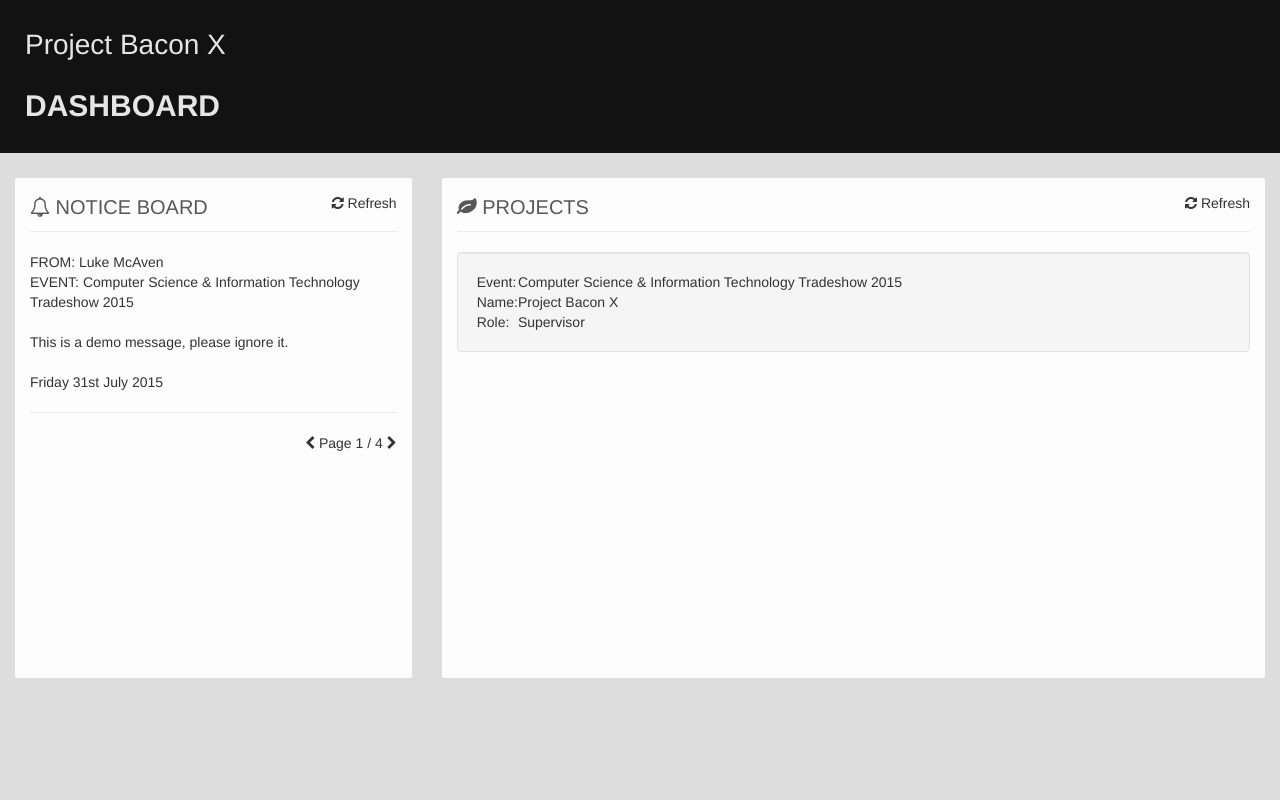
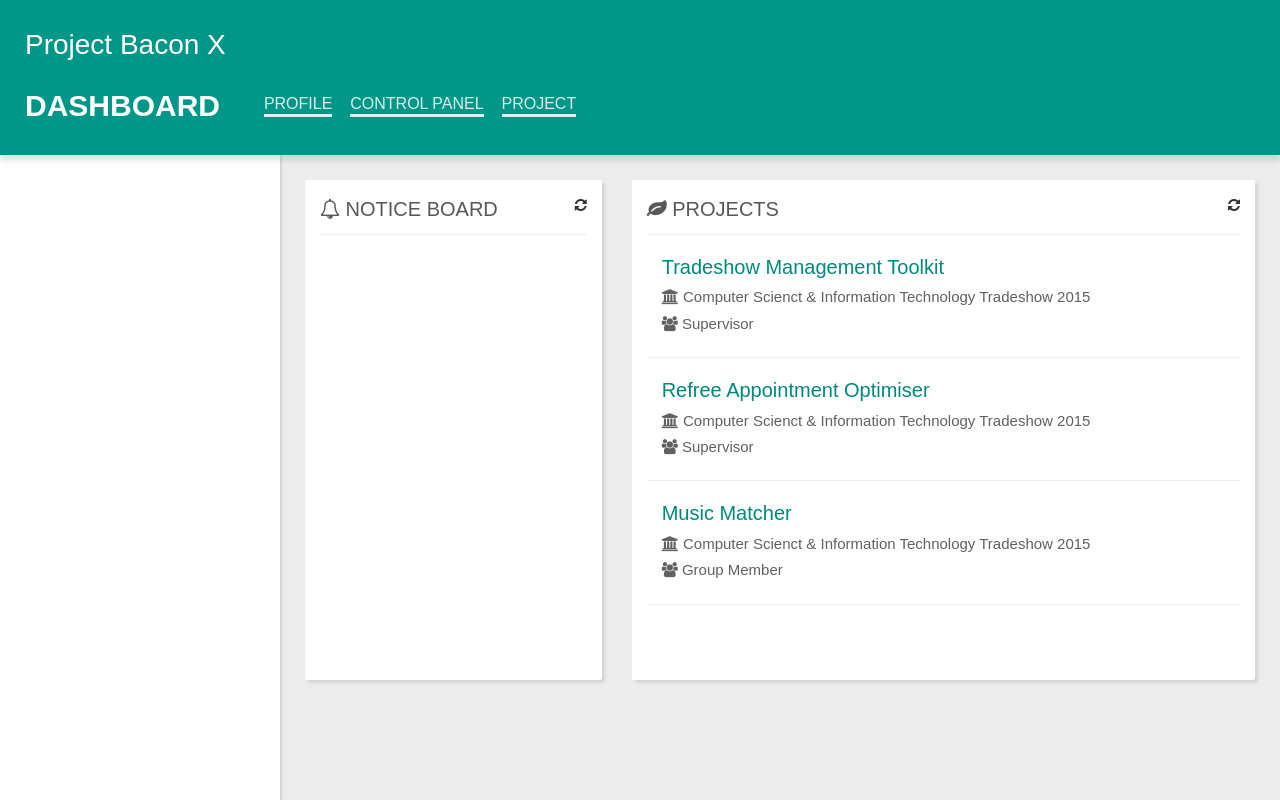
Before and after one commit to tommy2018/projectbaconx, a PHP site: page /html/index.html in a window 1280 px wide. Run offline with PHP 8.4, Linux system fonts and the light colour scheme; some libraries are stand-ins or nearby versions.

Commit message:
Happy Tuesday

```diff
--- a/html/index.html
+++ b/html/index.html
@@ -13,78 +13,161 @@ $(document).ready(function(e) {
 </script>
 <style>
 body {
-	background:rgba(221,221,221,1.00);
+	background: rgba(236,236,236,1.00);
+	font-family: sans-serif;
 }
 #header {
-	background:rgba(18,18,18,1.00);
-	color:rgba(229,229,229,1.00);
-	padding:25px;
+	background: #009688;
+	color: white;
+	padding: 25px;
+	box-shadow: 0 6px 6px rgba(5,5,5,0.10);
+	position: fixed;
+	top: 0;
+	height: 155px;
+	width: 100%;
+	z-index: 1;
+}
+#header .title {
+	font-size: 28px;
+}
+#header .menu .current {
+	font-size: 30px;
+	font-weight: bold;
+}
+#header .menu ul {
+	list-style: none;
+	display: inline-block;
+	margin: 0;
+	position:relative;
+	top:-7px;
+}
+#header .menu li {
+	display: inline;
+	margin-right: 14px;
+	font-size: 16px;
+	border-bottom:rgba(255,255,255,0.85) 3px solid;
+	color:rgba(255,255,255,0.85);
+	padding-bottom:2px;
+}
+#header .menu li:hover {
+	color:rgba(255,255,255,1.00);
+	border-color:rgba(255,255,255,1.00);
+	cursor:pointer;
+}
+#main {
+	margin-top: 155px;
 }
 #main_frame {
 	height: 100%;
 	padding-top: 25px;
+	margin: 0 10px 0 290px;
 }
-#projects {
-	background: rgba(255,255,255,0.95);
+.row {
+	margin-bottom: 20px;
+}
+.card {
+	background: #FFFFFF;
 	min-height: 500px;
 	border-radius: 2px;
 	padding: 15px;
+	box-shadow: 3px 3px 3px rgba(5,5,5,0.10);
 }
-#projects .top .title {
+.card .top .title {
 	color: rgba(88,88,88,1.00);
 	font-size: 20px;
 }
-#projects .top hr {
+.card .top hr {
 	margin-top: 10px;
+	margin-bottom: 0;
 }
-#projects .top .button_group {
+.card .top .button_group {
 	float: right;
 }
-.row {
-	margin-bottom: 20px;
+#projects .content .entity {
+	padding: 18px 15px 18px 15px;
+}
+#projects .content .entity span {
+	margin-bottom: 5px;
+	display: inline-block;
+}
+#projects .content .entity .entity_title {
+	font-size: 20px;
+	color: #00897B;
+}
+#projects .content .entity .entity_group {
+	font-size: 15px;
+	color: #616161;
+}
+#projects .content .entity .entity_role {
+	font-size: 15px;
+	color: #616161;
+}
+#projects .content .entity:hover {
+	background: #F5F5F5;
+	cursor: pointer;
+}
+#projects .content hr {
+	margin: 0;
+}
+#sidebar {
+	background: #FFFFFF;
+	box-shadow: 2px 0 2px rgba(0,0,0,0.10);
+	width: 280px;
+	position: fixed;
+	height: 100%;
 }
 </style>
 </head>
 
 <body>
-<div id="header"><div style="font-size:28px;">Project Bacon X</div><br><div style="font-size:30px; font-weight:bold;">DASHBOARD</div></div>
+<div id="header">
+  <div class="title">Project Bacon X</div>
+  <br>
+  <div class="menu"><span class="current">DASHBOARD</span>
+    <ul>
+      <li>PROFILE</li>
+      <li>CONTROL PANEL</li>
+      <li>PROJECT</li>
+    </ul>
+  </div>
+</div>
+<div id="main">
+  <div id="sidebar">
+    <div> </div>
+  </div>
   <div class="container-fluid" id="main_frame">
     <div class="row">
       <div class="col-md-4">
-      <div id="projects">
+        <div id="notice_board" class="card">
           <div class="top">
-          <div class="button_group"><i class="fa fa-refresh"></i> Refresh</div>
+            <div class="button_group"><i class="fa fa-refresh"></i></div>
             <span class="title"><i class="fa fa-bell-o"></i> NOTICE BOARD</span>
             <hr>
           </div>
-        <div class="middle">FROM: Luke McAven<br>EVENT: Computer Science & Information Technology Tradeshow 2015<br><br>This is a demo message, please ignore it.<br><br>Friday 31st July 2015<hr></div>
-        <div class="bottom"><div style="float:right;"><i class="fa fa-chevron-left"></i> Page 1 / 4 <i class="fa fa-chevron-right"></i></div></div>
         </div>
       </div>
       <div class="col-md-8">
-      <div id="projects">
+        <div id="projects" class="card">
           <div class="top">
-          <div class="button_group"><i class="fa fa-refresh"></i> Refresh</div>
+            <div class="button_group"><i class="fa fa-refresh"></i></div>
             <span class="title"><i class="fa fa-leaf"></i> PROJECTS</span>
             <hr>
           </div>
           <div class="content">
-          <div class="well">
-            <table>
-            <tr>
-                <td>Event:</td>
-                <td>Computer Science & Information Technology Tradeshow 2015</td>
-              </tr>
-              <tr>
-                <td>Name:</td>
-                <td>Project Bacon X</td>
-              </tr>
-              <tr>
-              	<td>Role:</td>
-                <td>Supervisor</td>
-              </tr>
-            </table>
+            <div class="entity"> <span class="entity_title">Tradeshow Management Toolkit</span><br>
+              <span class="entity_group"><i class="fa fa-university"></i> Computer Scienct & Information Technology Tradeshow 2015</span><br>
+              <span class="entity_role"><i class="fa fa-users"></i> Supervisor</span> </div>
+            <hr>
+            <div class="entity"> <span class="entity_title">Refree Appointment Optimiser</span><br>
+              <span class="entity_group"><i class="fa fa-university"></i> Computer Scienct & Information Technology Tradeshow 2015</span><br>
+              <span class="entity_role"><i class="fa fa-users"></i> Supervisor</span> </div>
+            <hr>
+            <div class="entity"> <span class="entity_title">Music Matcher</span><br>
+              <span class="entity_group"><i class="fa fa-university"></i> Computer Scienct & Information Technology Tradeshow 2015</span><br>
+              <span class="entity_role"><i class="fa fa-users"></i> Group Member</span> </div>
+            <hr>
           </div>
+          <div class="bottom"> </div>
         </div>
       </div>
     </div>
--- a/router.php
+++ /dev/null
@@ -1,3 +0,0 @@
-<?php
-if (!isset($_GET['module'])) exit('Error: Invalid request');
-?>
--- /dev/null
+++ b/system/classes/class-request.php
@@ -0,0 +1,5 @@
+<?php
+abstract class Request {
+	public function processRequest() {}
+}
+?>
--- a/system/classes/class-userSession.php
+++ b/system/classes/class-userSession.php
@@ -32,9 +32,9 @@ class UserSession {
 			$this->setSessionData('securityToken', $this->user->getSecurityToken());
 			$this->setSessionData('useragent', $_SERVER['HTTP_USER_AGENT']);
 
-			return true;
+			return $this->user;
 		} else
-			return false;
+			return null;
 	}
 
 	public function isSignedIn() {
@@ -49,7 +49,7 @@ class UserSession {
 
 
 	private static function getSessionData($index) {
-		return (isset($_SESSION[$index]) ? $_SESSION[$index] : NULL);
+		return (isset($_SESSION[$index]) ? $_SESSION[$index] : null);
 	}
 
 	private static function setSessionData($index, $value) {
```
Also changed, not shown: html/home.html (+41 -15 lines), request.php (+12 -4 lines), system/classes/class-event.php (+25 -3 lines), system/requests/request-account.php (added, +42 -0 lines), system/requests/request-event.php (added, +32 -0 lines), system/requests/request-login.php (deleted, +0 -16 lines), html/bg.jpg (added). Lines whose indentation alone changed are shown as unchanged.
